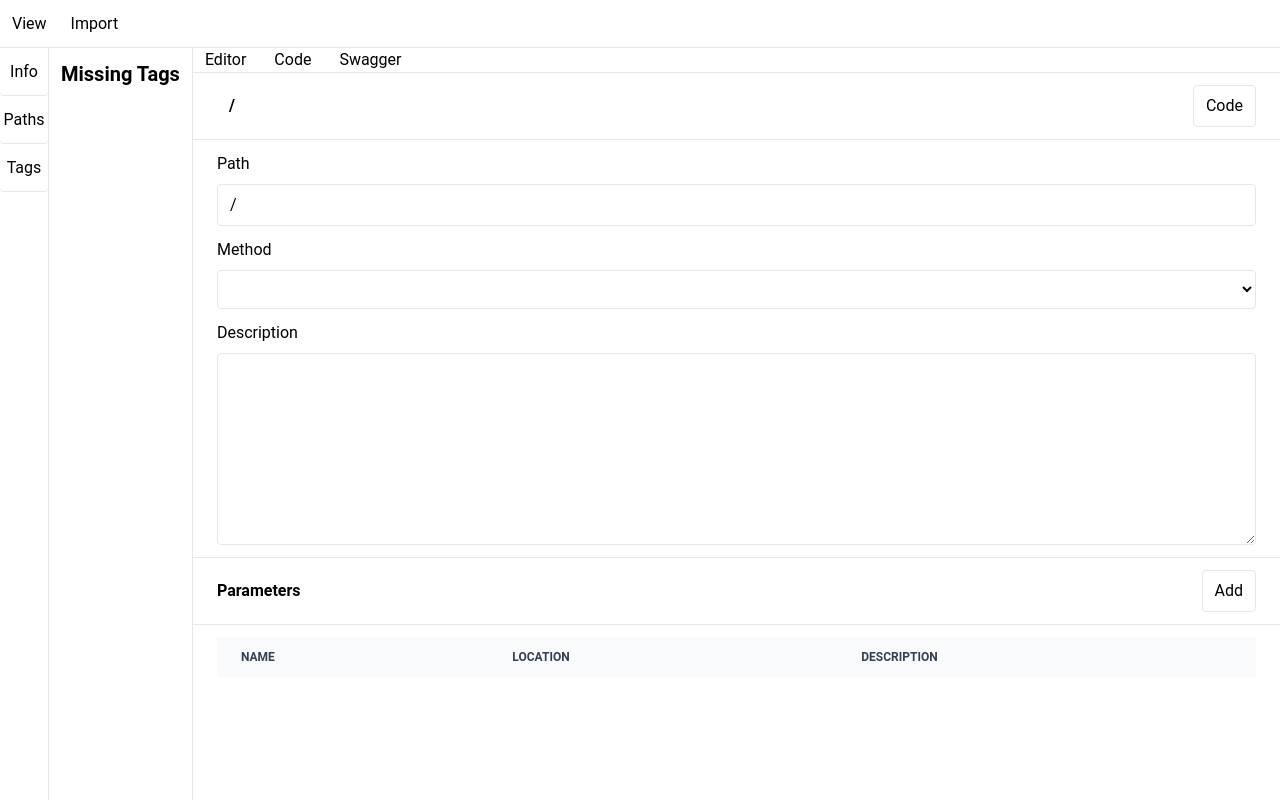
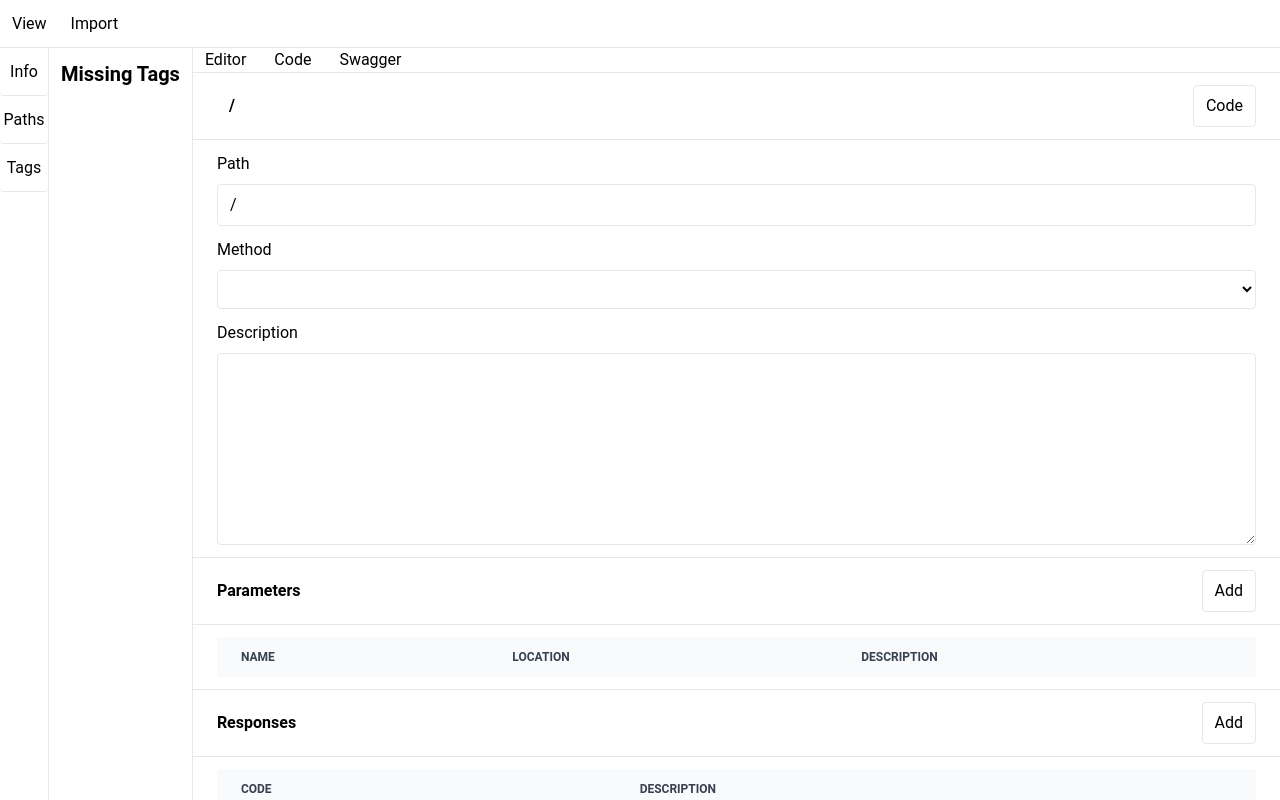
Before and after one commit to ChristianNik/swagger-editor, a Vue app: page /new in a window 1280 px wide. Built offline with nearby package versions, Linux system fonts and the light colour scheme.

Commit message:
Add Responses section

```diff
--- /dev/null
+++ b/src/components/ResponseForm.vue
@@ -0,0 +1,72 @@
+<script lang="ts">
+export type ResponseFormData = {
+  code: number;
+  description: string;
+};
+</script>
+
+<script setup lang="ts">
+import { ref, watch } from "vue";
+
+const props = defineProps<{
+  data?: ResponseFormData | null;
+}>();
+
+const emit = defineEmits<{
+  (e: "close"): void;
+  (e: "submit", value: ResponseFormData): void;
+}>();
+
+const initialFormData = {
+  code: 0,
+  description: "",
+} satisfies ResponseFormData;
+
+const formData = ref<ResponseFormData>({
+  ...initialFormData,
+  ...props.data,
+});
+
+watch(props, () => {
+  if (!props.data) {
+    formData.value = initialFormData;
+    return;
+  }
+
+  formData.value = { ...props.data };
+});
+
+const onSubmit = () => {
+  emit("submit", formData.value);
+
+  formData.value = initialFormData;
+};
+</script>
+
+<template>
+  <form
+    class="space-y-3"
+    @submit.prevent="onSubmit"
+  >
+    <label>
+      Code
+      <input
+        type="number"
+        v-model="formData.code"
+      />
+    </label>
+
+    <label>
+      Description
+      <textarea
+        class="h-32"
+        type="text"
+        v-model="formData.description"
+      />
+    </label>
+
+    <div class="flex justify-end">
+      <button type="submit">Add Parameter</button>
+    </div>
+  </form>
+</template>
--- /dev/null
+++ b/src/components/ResponsesTable.vue
@@ -0,0 +1,53 @@
+<script setup lang="ts">
+import type { Response } from '@/lib/response-manager';
+
+defineProps<{
+  data: Response[];
+}>();
+
+defineEmits<{
+  (e: "edit", name: number): void;
+  (e: "delete", name: number): void;
+}>();
+</script>
+
+<template>
+  <table class="w-full text-sm text-left rtl:text-right text-gray-500">
+    <thead class="text-xs text-gray-700 uppercase bg-gray-50">
+      <tr>
+        <th
+          scope="col"
+          class="px-6 py-3"
+        >
+          Code
+        </th>
+        <th
+          scope="col"
+          class="px-6 py-3"
+        >
+          Description
+        </th>
+        <th>
+          <!-- Actions -->
+        </th>
+      </tr>
+    </thead>
+    <tbody>
+      <tr
+        class="bg-white border-b"
+        v-for="parameter in data"
+      >
+        <td class="px-6 py-4">
+          {{ parameter.code }}
+        </td>
+        <td class="px-6 py-4">
+          {{ parameter.description }}
+        </td>
+        <td>
+          <button @click="$emit('edit', parameter.code)">Edit</button>
+          <button @click="$emit('delete', parameter.code)">Delete</button>
+        </td>
+      </tr>
+    </tbody>
+  </table>
+</template>
--- /dev/null
+++ b/src/lib/response-manager.ts
@@ -0,0 +1,54 @@
+export type Response = {
+  code: number;
+  description: string;
+};
+
+export class ResponseManager {
+  constructor(public responses: Response[] = []) {}
+
+  findIndexByCode(code: number) {
+    return this.responses.findIndex((p) => p.code === code);
+  }
+
+  exists(code: number) {
+    return this.findIndexByCode(code) !== -1;
+  }
+
+  findByCode(code: number) {
+    return this.responses.find((p) => p.code === code);
+  }
+
+  add(code: number, description: string) {
+    const doesExists = this.exists(code);
+    if (doesExists) {
+      // Maybe throw an Exception
+      return;
+    }
+
+    this.responses.push({
+      code,
+      description,
+    });
+  }
+
+  update(code: number, data: Partial<Response>) {
+    const doesExists = this.exists(code);
+    if (!doesExists) {
+      // Maybe throw an Exception
+      return;
+    }
+
+    const foundIndex = this.findIndexByCode(code);
+    if (foundIndex === -1) {
+      // Maybe throw an Exception
+      return;
+    }
+
+    const responseData = this.responses[foundIndex];
+    this.responses[foundIndex] = { ...responseData, ...data };
+  }
+
+  removeByCode(code: number) {
+    this.responses = this.responses.filter((p) => p.code !== code);
+  }
+}
--- a/src/views/AddOrEditTab.vue
+++ b/src/views/AddOrEditTab.vue
@@ -2,19 +2,25 @@
 import MethodDisplay from "../components/MethodDisplay.vue";
 import { ref } from "vue";
 import ParametersTable from "@/components/ParametersTable.vue";
+import ResponsesTable from "@/components/ResponsesTable.vue";
 import ParameterForm from "@/components/ParameterForm.vue";
+import ResponseForm, {
+  type ResponseFormData,
+} from "@/components/ResponseForm.vue";
 import Dialog from "@/components/Dialog.vue";
 import { ParameterManager } from "@/lib/parameter-manager";
 import type { ParameterFormData } from "@/components/ParameterForm.vue";
 import type { ParameterType } from "@/lib/available-parameters";
 import { getMethodTailwindClass } from "@/lib/available-methods";
 import yaml from "js-yaml";
+import { ResponseManager } from "@/lib/response-manager";
 
 interface PathFormData {
   path: string;
   method: string;
   description?: string;
   parameters: ParameterManager;
+  responses: ResponseManager;
 }
 
 const formData = ref<PathFormData>({
@@ -22,6 +28,7 @@ const formData = ref<PathFormData>({
   method: "",
   description: "",
   parameters: new ParameterManager(),
+  responses: new ResponseManager(),
 });
 
 function handleCodeClick() {
@@ -94,6 +101,55 @@ function closeEditParameterDialog() {
 
 function handleDeleteParameter(name: string) {
   formData.value.parameters.removeByName(name);
+}
+
+const isResponseEditMode = ref(false);
+const ResponseDialog = ref<InstanceType<typeof Dialog>>();
+
+function handleAddResponseClick() {
+  isResponseEditMode.value = false;
+  ResponseDialog.value?.show();
+}
+
+function handleAddResponse(data: ResponseFormData) {
+  formData.value.responses.add(data.code, data.description);
+
+  closeEditResponseDialog();
+}
+
+const responseData = ref<ResponseFormData | null>();
+function handleEditResponseClick(code: number) {
+  const data = formData.value.responses.findByCode(code);
+
+  if (!data) {
+    return;
+  }
+
+  responseData.value = {
+    code: data.code,
+    description: data.description,
+  };
+
+  isResponseEditMode.value = true;
+  ResponseDialog.value?.show();
+}
+
+function handleEditResponse(code: number, data: ResponseFormData) {
+  formData.value.responses.update(code, {
+    code: data.code,
+    description: data.description,
+  });
+
+  closeEditResponseDialog();
+}
+
+function handleDeleteResponse(code: number) {
+  formData.value.responses.removeByCode(code);
+}
+
+function closeEditResponseDialog() {
+  responseData.value = null;
+  ResponseDialog.value?.close();
 }
 </script>
 
@@ -184,5 +240,47 @@ function handleDeleteParameter(name: string) {
     />
   </div>
 
+  <h2
+    class="px-6 py-3 border-y flex gap-3 justify-between items-center sticky top-0 bg-white z-10"
+  >
+    <b>Responses</b>
+    <button
+      data-type="primary"
+      @click="handleAddResponseClick"
+    >
+      Add
+    </button>
+  </h2>
+
+  <Dialog ref="ResponseDialog">
+    <div class="rounded w-96">
+      <h2
+        class="px-6 py-3 border-y flex gap-3 justify-between items-center rounded-t font-bold"
+      >
+        Responses
+
+        <button @click="closeEditResponseDialog">X</button>
+      </h2>
+
+      <div class="px-6 py-3 rounded-b">
+        <ResponseForm
+          @submit="
+            isResponseEditMode
+              ? handleEditResponse($event.code, $event)
+              : handleAddResponse($event)
+          "
+          :data="responseData"
+        />
+      </div>
+    </div>
+  </Dialog>
+  <div class="px-6 py-3 space-y-3">
+    <ResponsesTable
+      :data="formData.responses.responses"
+      @edit="handleEditResponseClick"
+      @delete="handleDeleteResponse"
+    />
+  </div>
+
   <div class="h-screen"></div>
 </template>
```
